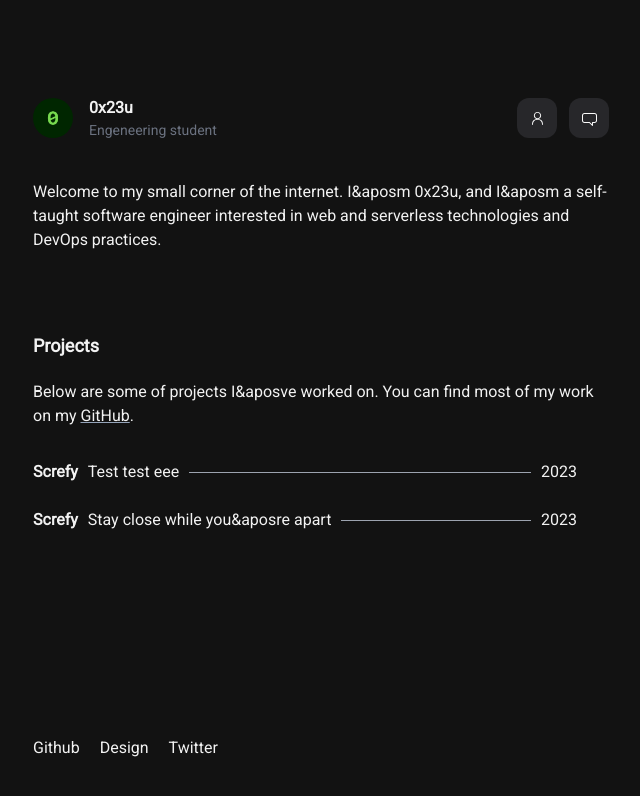
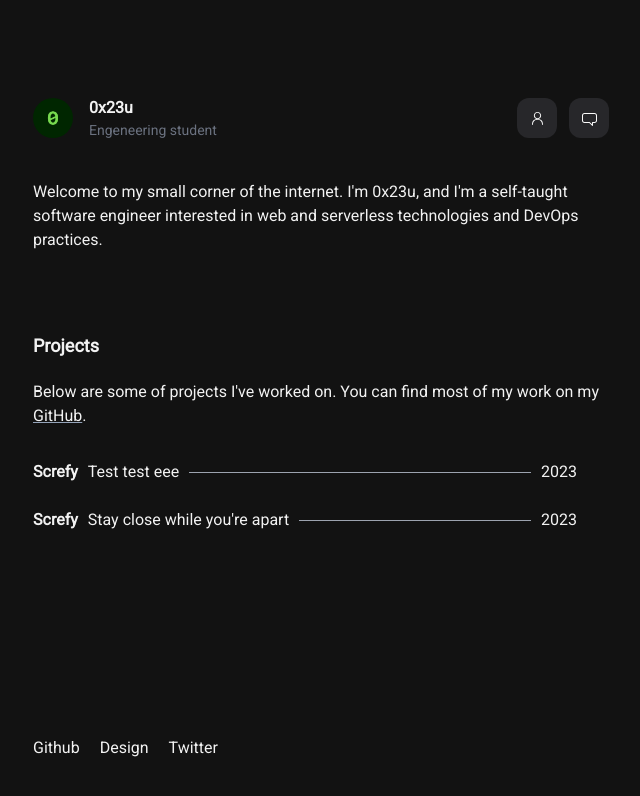
Before and after one commit to tatop/pietromagni, a Next.js app: page / in a window 1280 px wide. Shown: the top 796 px of the page, without its empty margins (319-959 px from the left). Built offline with nearby package versions, Linux system fonts and the light colour scheme.

Commit message:
F*ck apos

```diff
--- a/app/about/page.tsx
+++ b/app/about/page.tsx
@@ -6,22 +6,23 @@ export default function Page() {
       <Navbar />
       <h1 className="text-4xl font-bold pb-5 pt-10">About</h1>
       <p>
-        I'm a huge fan of new bleeding-edge technologies and languages. I've
-        learned a lot about web technologies and core programming, and I strive
-        to learn more about these things every day and utilize my knowledge to
-        understand further how or why the technology around us works.
+        I&apos;m a huge fan of new bleeding-edge technologies and languages.
+        I&apos;ve learned a lot about web technologies and core programming, and
+        I strive to learn more about these things every day and utilize my
+        knowledge to understand further how or why the technology around us
+        works.
       </p>
       <p className="pt-5 pb-10">
-        I'm currently a student at the University of California, Irvine, and I'm
-        pursuing a B.S. in Computer Science. I'm also a part of the Association
-        for Computing Machinery (ACM) at UCI, and I'm a part of the Web
-        Development team.
+        I&apos;m currently a student at the University of California, Irvine,
+        and I&apos;m pursuing a B.S. in Computer Science. I&apos;m also a part
+        of the Association for Computing Machinery (ACM) at UCI, and I&apos;m a
+        part of the Web Development team.
       </p>
       <h1 className="text-3xl font-bold pb-5">Videogames</h1>
       <p>
-        I deeply enjoy playing videogames, and I've been playing them since I
-        was a kid. Recently I've been playing a lot of Valorant and League of
-        Legends recently.
+        I deeply enjoy playing videogames, and I&apos;ve been playing them since
+        I was a kid. Recently I&apos;ve been playing a lot of Valorant and
+        League of Legends recently.
       </p>
     </main>
   );
--- a/app/page.tsx
+++ b/app/page.tsx
@@ -7,13 +7,13 @@ export default function Home() {
     <main className="flex flex-col md:px-24 md:w-3/5 w-full md:mx-auto px-5 mt-24">
       <Headear />
       <p className="pt-10">
-        Welcome to my small corner of the internet. I&aposm 0x23u, and I&aposm a
-        self-taught software engineer interested in web and serverless
+        Welcome to my small corner of the internet. I&apos;m 0x23u, and I&apos;m
+        a self-taught software engineer interested in web and serverless
         technologies and DevOps practices.
       </p>
       <h1 className="pt-20 pb-5 text-lg text-left font-bold">Projects</h1>
       <p>
-        Below are some of projects I&aposve worked on. You can find most of my
+        Below are some of projects I&apos;ve worked on. You can find most of my
         work on my{" "}
         <a
           href="github.com"
@@ -48,7 +48,7 @@ export default function Home() {
             <p className="font-semibold">Screfy</p>
 
             <p className="hidden text-gray-11 md:block">
-              Stay close while you&aposre apart
+              Stay close while you&apos;re apart
             </p>
 
             <span className="h-px flex-1 bg-gray-400" />
```
